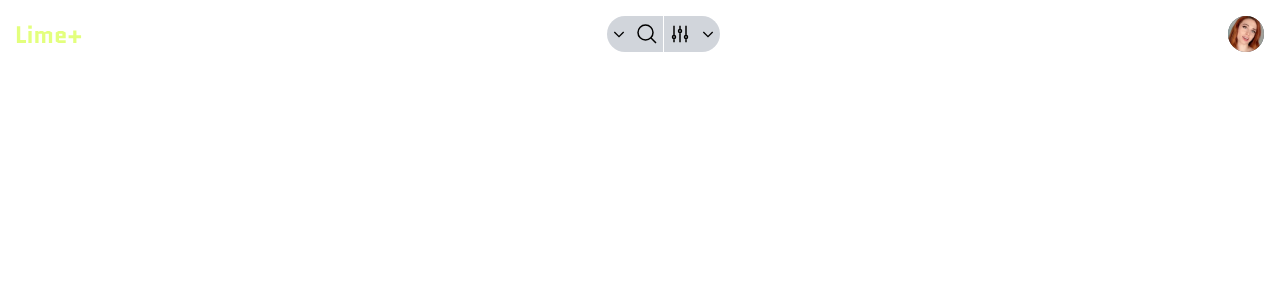
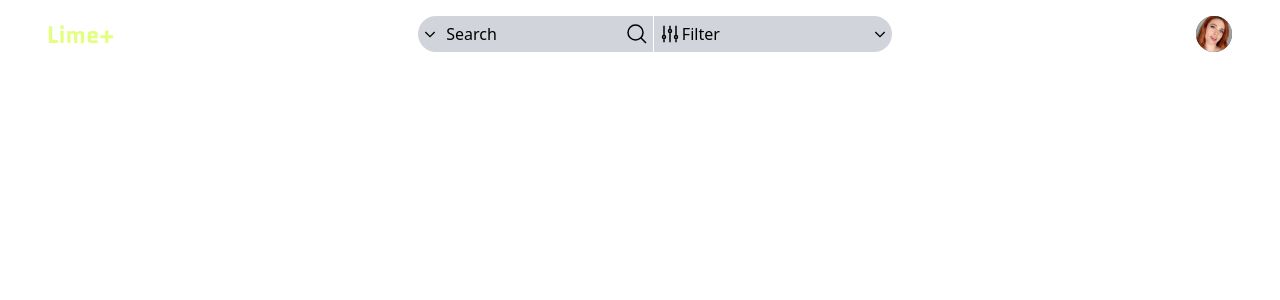
Before and after one commit to n-vh/lime, a React (Vite) app in the folder front/: page / in a window 1280 px wide. Shown: the top 300 px of the page. Built offline with nearby package versions, Linux system fonts and the light colour scheme.

Commit message:
changed padding

```diff
--- a/front/src/components/Navbar.tsx
+++ b/front/src/components/Navbar.tsx
@@ -1,8 +1,8 @@
 export function Navbar() {
   return (
-    <nav className="px-4 py-4 backdrop-blur-md sm:px-4">
-      <div className="mx-auto flex flex-wrap ">
-        <a href="" className="mr-4 flex content-center items-center">
+    <nav className="  py-4 backdrop-blur-md sm:px-4">
+      <div className="mx-auto flex flex-wrap px-8 ">
+        <a href="" className="flex content-center items-center">
           <svg
             width="66"
             height="18"
@@ -18,7 +18,7 @@ export function Navbar() {
         </a>
 
         <button
-          id="dropdownDefaultButton"
+          id="search-button"
           data-dropdown-toggle="dropdown"
           className=" ml-auto inline-flex items-center rounded-l-full bg-gray-300 px-1"
           type="button"
@@ -33,6 +33,7 @@ export function Navbar() {
           >
             <path strokeWidth="2" d="M19 9l-7 7-7-7"></path>
           </svg>
+          <p className="hidden md:mr-8 md:inline lg:mr-24 xl:mr-32">Search</p>
           <svg
             xmlns="http://www.w3.org/2000/svg"
             fill="none"
@@ -46,7 +47,7 @@ export function Navbar() {
         </button>
 
         <button
-          id="dropdownDefaultButton"
+          id="setting-button"
           data-dropdown-toggle="dropdown"
           className="ml-[1px] inline-flex items-center rounded-r-full bg-gray-300 px-1"
           type="button"
@@ -61,6 +62,7 @@ export function Navbar() {
           >
             <path d="M6 13.5V3.75m0 9.75a1.5 1.5 0 010 3m0-3a1.5 1.5 0 000 3m0 3.75V16.5m12-3V3.75m0 9.75a1.5 1.5 0 010 3m0-3a1.5 1.5 0 000 3m0 3.75V16.5m-6-9V3.75m0 3.75a1.5 1.5 0 010 3m0-3a1.5 1.5 0 000 3m0 9.75V10.5" />
           </svg>{' '}
+          <p className="hidden md:mr-8 md:inline lg:mr-28 xl:mr-36">Filter</p>
           <svg
             className="ml-2 h-4 w-4"
             aria-hidden="true"
@@ -76,45 +78,7 @@ export function Navbar() {
         <div
           id="dropdown"
           className="z-10 hidden w-44 divide-y rounded-md dark:bg-gray-400"
-        >
-          <ul
-            className="py-2 text-sm text-gray-700 dark:text-black"
-            aria-labelledby="dropdownDefaultButton"
-          >
-            <li>
-              <a
-                href="#"
-                className="block px-4 py-2 hover:bg-gray-100 dark:hover:bg-gray-600 dark:hover:text-white"
-              >
-                MMORPG
-              </a>
-            </li>
-            <li>
-              <a
-                href="#"
-                className="block px-4 py-2 hover:bg-gray-100 dark:hover:bg-gray-600 dark:hover:text-white"
-              >
-                FPS
-              </a>
-            </li>
-            <li>
-              <a
-                href="#"
-                className="block px-4 py-2 hover:bg-gray-100 dark:hover:bg-gray-600 dark:hover:text-white"
-              >
-                RPG
-              </a>
-            </li>
-            <li>
-              <a
-                href="#"
-                className="block px-4 py-2 hover:bg-gray-100 dark:hover:bg-gray-600 dark:hover:text-white"
-              >
-                MOBA
-              </a>
-            </li>
-          </ul>
-        </div>
+        ></div>
 
         <div className="ml-auto flex items-center">
           <button
```
